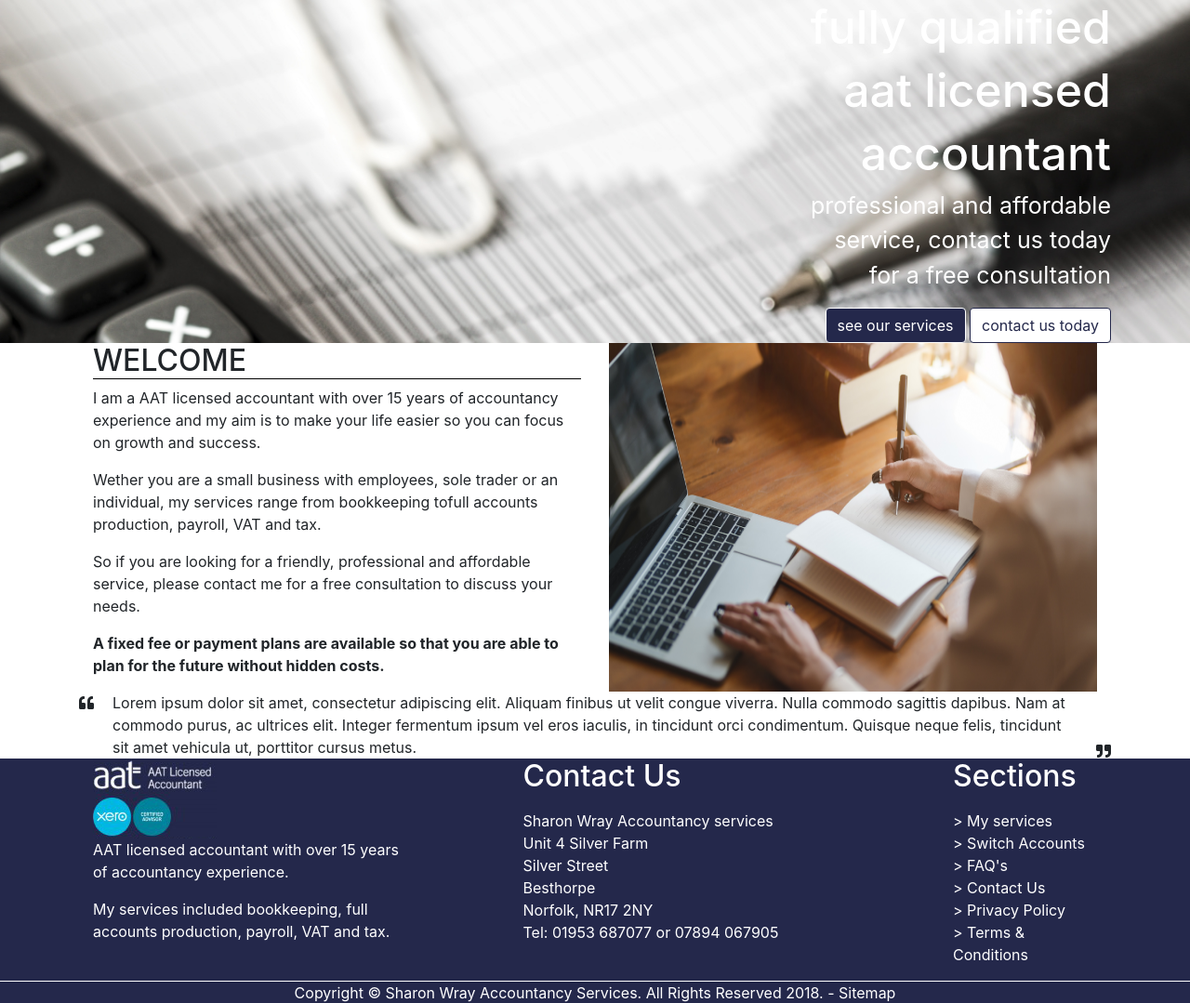
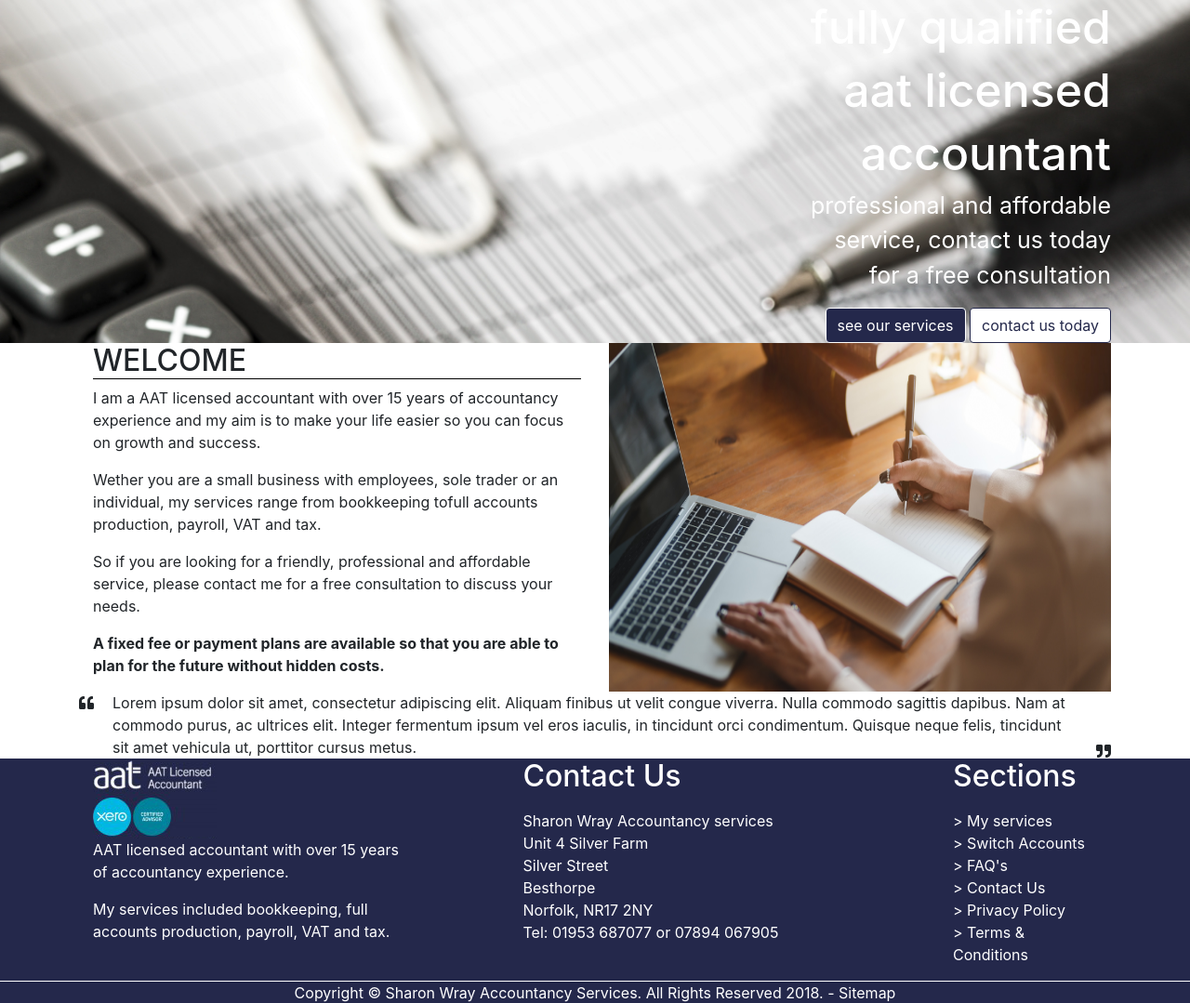
Before and after one commit to jacksendall/Pair-dev-ayden, a PHP site: page / in a window 1280 px wide. Shown: the part 99-1178 px from the top of the page at 93% size. Run offline with PHP 8.4, Linux system fonts and the light colour scheme; some libraries are stand-ins or nearby versions.

Commit message:
end of day commit

```diff
--- a/index.php
+++ b/index.php
@@ -22,7 +22,7 @@
         <p>So if you are looking for a friendly, professional and affordable service, please contact me for a free consultation to discuss your needs.</p>
         <p><strong>A fixed fee or payment plans are available so that you are able to plan for the future without hidden costs.</strong></p>
     </div>
-    <div class="welcome-img col-lg-6">
+    <div class="col-lg-6 welcome-img" id="welcome-img">
     <img src="images/pexels-bongkarn-thanyakij-3803252.jpg" alt="office worker">
     </div>
 </div>
--- a/style.css
+++ b/style.css
@@ -159,4 +159,8 @@ footer h2 {
   width: 100%;
   height: 100%;
 }
+
+#welcome-img {
+  padding-right: 0px;
+}
 /*# sourceMappingURL=style.css.map */
--- a/style.scss
+++ b/style.scss
@@ -140,7 +140,13 @@ footer h2 {
     border-bottom: 1px solid #000;
 }
 
-.welcome-img img {
-    width: 100%;
-    height: 100%;
+.welcome-img {
+    img {
+        width: 100%;
+        height: 100%;
+    }
 }
+
+#welcome-img {
+    padding-right: 0px;
+}
```
Also changed, not shown: 1 other file.
